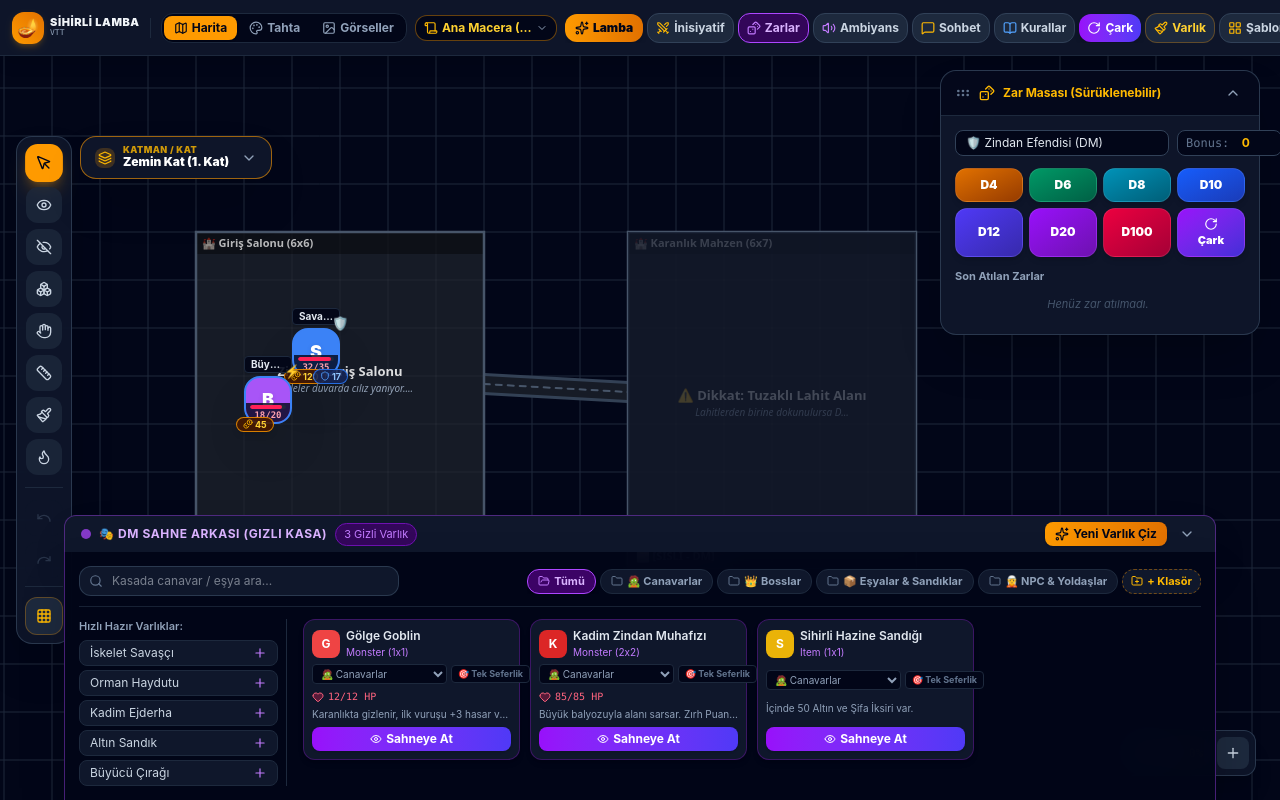
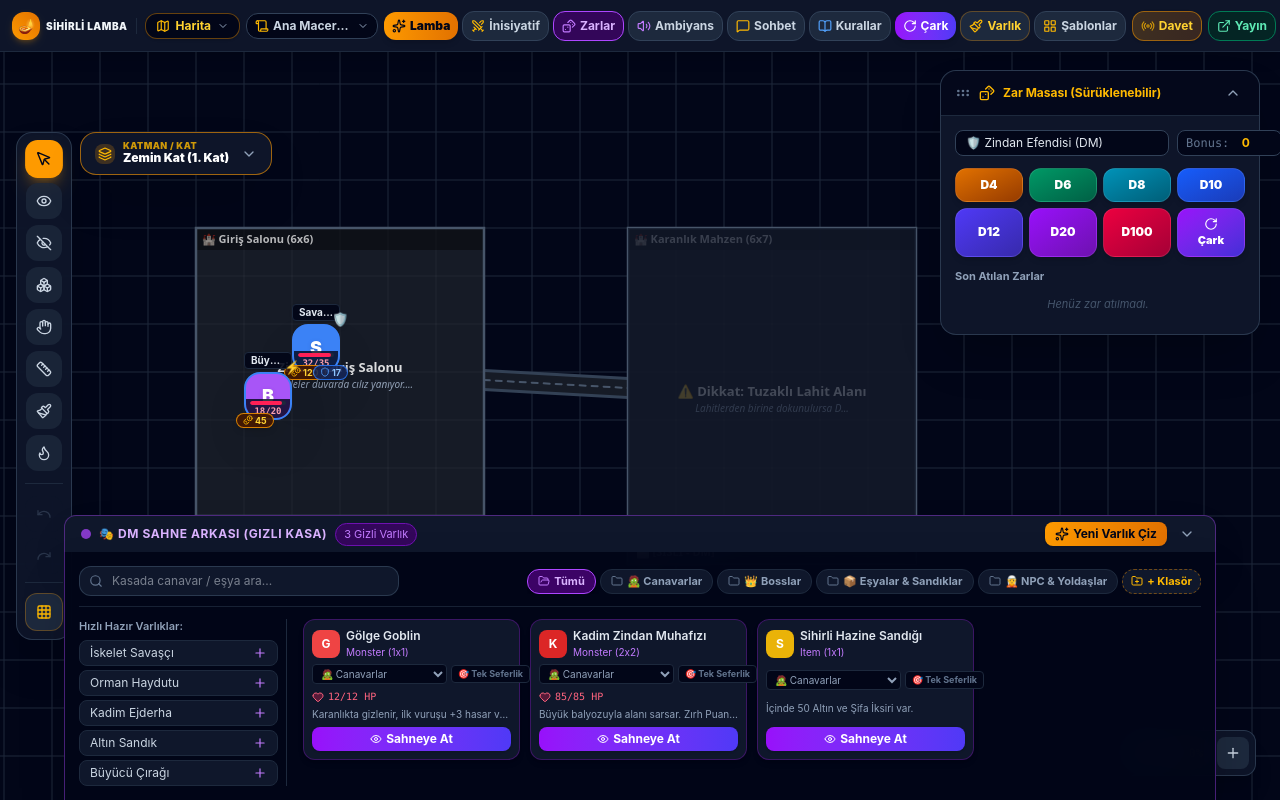
Before and after one commit to HamzaBuzdagli/magic-lamp-vtt, a React (Vite) app: page / in a window 1280 px wide. Built offline with nearby package versions, Linux system fonts and the light colour scheme.

Commit message:
feat: unified Scene Switcher dropdown in top navbar to prevent overflow and save space

```diff
--- a/src/components/ui/TopNavbar.tsx
+++ b/src/components/ui/TopNavbar.tsx
@@ -1,4 +1,4 @@
-import React from 'react';
+import React, { useState, useRef, useEffect } from 'react';
 import {
   Radio,
   Sparkles,
@@ -54,6 +54,19 @@ export const TopNavbar: React.FC = () => {
     isLockedPlayerMode,
   } = useGameStore();
 
+  const [sceneDropdownOpen, setSceneDropdownOpen] = useState(false);
+  const sceneDropdownRef = useRef<HTMLDivElement>(null);
+
+  useEffect(() => {
+    const handleClickOutside = (event: MouseEvent) => {
+      if (sceneDropdownRef.current && !sceneDropdownRef.current.contains(event.target as Node)) {
+        setSceneDropdownOpen(false);
+      }
+    };
+    document.addEventListener('mousedown', handleClickOutside);
+    return () => document.removeEventListener('mousedown', handleClickOutside);
+  }, []);
+
   const activeSession = (sessions || []).find((s) => s.id === activeSessionId) || sessions?.[0];
 
   const handleOpenPlayerWindow = () => {
@@ -61,91 +74,112 @@ export const TopNavbar: React.FC = () => {
   };
 
   return (
-    <header className="h-14 px-3 bg-slate-900/95 border-b border-slate-800 flex items-center justify-between z-40 backdrop-blur-md select-none shrink-0 shadow-lg overflow-x-auto scrollbar-none gap-2">
+    <header className="h-13 px-3 bg-slate-900/95 border-b border-slate-800 flex items-center justify-between z-40 backdrop-blur-md select-none shrink-0 shadow-lg gap-1.5 max-w-full">
 
-      {/* Left: Brand & Scene Switcher */}
-      <div className="flex items-center gap-2 shrink-0">
+      {/* Left: Brand & Scene Switcher Dropdown */}
+      <div className="flex items-center gap-1.5 shrink-0">
         <div
           onClick={() => { if (!isStreamerMode && !isLockedPlayerMode) setLampModalOpen(true); }}
           className={`flex items-center gap-1.5 shrink-0 ${!isStreamerMode && !isLockedPlayerMode ? 'cursor-pointer group' : ''}`}
           title={!isStreamerMode && !isLockedPlayerMode ? 'Sihirli Lambayı Aç' : 'Sihirli Lamba VTT'}
         >
-          <div className="w-8 h-8 rounded-xl bg-gradient-to-tr from-amber-500 to-amber-600 flex items-center justify-center text-lg shadow-md group-hover:scale-105 transition-transform shadow-amber-500/20">
+          <div className="w-7 h-7 rounded-xl bg-gradient-to-tr from-amber-500 to-amber-600 flex items-center justify-center text-sm shadow-md group-hover:scale-105 transition-transform shadow-amber-500/20">
             🪔
           </div>
           <div className="hidden sm:block">
-            <div className="font-black text-[11px] text-slate-100 tracking-wider uppercase leading-none">
+            <div className="font-black text-[10px] text-slate-100 tracking-wider uppercase leading-none">
               SİHİRLİ LAMBA
             </div>
-            <p className="text-[8px] text-slate-400 font-mono leading-tight">VTT</p>
           </div>
         </div>
 
-        <div className="w-px h-5 bg-slate-800 mx-0.5" />
+        <div className="w-px h-4 bg-slate-800 mx-0.5 hidden sm:block" />
 
-        {/* 3 Scene View Tabs */}
-        <div className="flex items-center gap-0.5 bg-slate-950 p-0.5 rounded-xl border border-slate-800 shrink-0">
+        {/* Unified Scene Switcher Dropdown (Harita / Tahta / Görseller) */}
+        <div className="relative" ref={sceneDropdownRef}>
+          <button
+            onClick={() => setSceneDropdownOpen(!sceneDropdownOpen)}
+            className="flex items-center gap-1.5 px-2.5 py-1 bg-slate-950 hover:bg-slate-800 border border-amber-500/40 text-amber-300 rounded-xl text-xs font-bold transition-all cursor-pointer shadow-sm shrink-0"
+            title="Sahne Değiştir (Harita, Çizim Tahtası, Görseller)"
+          >
+            {activeView === 'map' ? (
+              <>
+                <Map className="w-3.5 h-3.5 text-amber-400" />
+                <span>Harita</span>
+              </>
+            ) : activeView === 'whiteboard' ? (
+              <>
+                <Palette className="w-3.5 h-3.5 text-amber-400" />
+                <span>Tahta</span>
+              </>
+            ) : (
+              <>
+                <ImageIcon className="w-3.5 h-3.5 text-amber-400" />
+                <span>Görseller</span>
+              </>
+            )}
+            <ChevronDown className={`w-3 h-3 text-slate-400 transition-transform ${sceneDropdownOpen ? 'rotate-180' : ''}`} />
+          </button>
+
+          {sceneDropdownOpen && (
+            <div
+              className="absolute left-0 top-full mt-1.5 w-40 bg-slate-900 border border-slate-700 rounded-2xl shadow-2xl overflow-hidden z-50 p-1 flex flex-col gap-0.5 animate-in fade-in"
+              onClick={() => setSceneDropdownOpen(false)}
+            >
               <button
                 onClick={() => setActiveView('map')}
-            className={`flex items-center gap-1 px-2.5 py-1 text-xs rounded-lg font-bold transition-all cursor-pointer ${
-              activeView === 'map'
-                ? 'bg-amber-500 text-slate-950 shadow-sm'
-                : 'text-slate-400 hover:text-slate-200'
+                className={`flex items-center gap-2 px-2.5 py-1.5 rounded-xl text-xs font-bold transition-all cursor-pointer ${
+                  activeView === 'map' ? 'bg-amber-500 text-slate-950 shadow-sm' : 'text-slate-300 hover:bg-slate-800'
                 }`}
-            title="Harita Sahnesi"
               >
                 <Map className="w-3.5 h-3.5" />
-            <span className="hidden md:inline">Harita</span>
+                <span>🗺️ Harita Sahnesi</span>
               </button>
 
               <button
                 onClick={() => setActiveView('whiteboard')}
-            className={`flex items-center gap-1 px-2.5 py-1 text-xs rounded-lg font-bold transition-all cursor-pointer ${
-              activeView === 'whiteboard'
-                ? 'bg-amber-500 text-slate-950 shadow-sm'
-                : 'text-slate-400 hover:text-slate-200'
+                className={`flex items-center gap-2 px-2.5 py-1.5 rounded-xl text-xs font-bold transition-all cursor-pointer ${
+                  activeView === 'whiteboard' ? 'bg-amber-500 text-slate-950 shadow-sm' : 'text-slate-300 hover:bg-slate-800'
                 }`}
-            title="Çizim Tahtası Sahnesi"
               >
                 <Palette className="w-3.5 h-3.5" />
-            <span className="hidden md:inline">Tahta</span>
+                <span>🎨 Çizim Tahtası</span>
               </button>
 
               <button
                 onClick={() => setActiveView('roleplay')}
-            className={`flex items-center gap-1 px-2.5 py-1 text-xs rounded-lg font-bold transition-all cursor-pointer ${
-              activeView === 'roleplay'
-                ? 'bg-amber-500 text-slate-950 shadow-sm'
-                : 'text-slate-400 hover:text-slate-200'
+                className={`flex items-center gap-2 px-2.5 py-1.5 rounded-xl text-xs font-bold transition-all cursor-pointer ${
+                  activeView === 'roleplay' ? 'bg-amber-500 text-slate-950 shadow-sm' : 'text-slate-300 hover:bg-slate-800'
                 }`}
-            title="Rol Yapma & Görseller"
               >
                 <ImageIcon className="w-3.5 h-3.5" />
-            <span className="hidden md:inline">Görseller</span>
+                <span>🎭 Rol & Görseller</span>
               </button>
+            </div>
+          )}
         </div>
 
         {/* Campaign Session Selector Pill */}
         {!isStreamerMode && (
           <button
             onClick={() => setSessionModalOpen(true)}
-            className="flex items-center gap-1 px-2 py-1 bg-slate-950 hover:bg-slate-800 border border-amber-500/40 text-amber-300 rounded-xl text-xs font-bold transition-all cursor-pointer shrink-0"
+            className="flex items-center gap-1 px-2 py-1 bg-slate-950 hover:bg-slate-800 border border-slate-700 text-slate-300 rounded-xl text-xs font-bold transition-all cursor-pointer shrink-0 hidden md:flex"
             title="Oturumları Yönet"
           >
             <Scroll className="w-3.5 h-3.5 text-amber-400" />
-            <span className="truncate max-w-[90px] hidden xl:inline">{activeSession?.name || 'Oturumlar'}</span>
+            <span className="truncate max-w-[80px] hidden xl:inline">{activeSession?.name || 'Oturum'}</span>
             <ChevronDown className="w-3 h-3 text-slate-400" />
           </button>
         )}
       </div>
 
-      {/* Center: Tools & Action Buttons */}
-      <div className="flex items-center gap-1 shrink-0 overflow-x-auto">
+      {/* Center: Action Tools (Compact & Responsive) */}
+      <div className="flex items-center gap-1 shrink-0">
         {/* Magic Lamp Trigger (DM Only) */}
         {!isStreamerMode && !isLockedPlayerMode && (
           <button
             onClick={() => setLampModalOpen(true)}
-            className="flex items-center gap-1 px-2.5 py-1.5 bg-gradient-to-r from-amber-500 to-amber-600 hover:from-amber-400 hover:to-amber-500 text-slate-950 font-black text-xs rounded-xl shadow-md transition-all cursor-pointer shrink-0"
+            className="flex items-center gap-1 px-2 py-1.5 bg-gradient-to-r from-amber-500 to-amber-600 hover:from-amber-400 hover:to-amber-500 text-slate-950 font-black text-xs rounded-xl shadow-md transition-all cursor-pointer shrink-0"
             title="AI Sihirli Lamba"
           >
             <Sparkles className="w-3.5 h-3.5" />
@@ -286,7 +320,7 @@ export const TopNavbar: React.FC = () => {
         {!isStreamerMode && (
           <button
             onClick={handleOpenPlayerWindow}
-            className="flex items-center gap-1 px-2 py-1.5 bg-emerald-950/70 hover:bg-emerald-900/90 text-emerald-300 border border-emerald-700 rounded-xl font-bold text-xs transition-all cursor-pointer shrink-0"
+            className="flex items-center gap-1 px-2 py-1.5 bg-emerald-950/70 hover:bg-emerald-900/90 text-emerald-300 border border-emerald-700 rounded-xl font-bold text-xs transition-all cursor-pointer shrink-0 hidden md:flex"
             title="Yayın Penceresi Aç"
           >
             <ExternalLink className="w-3.5 h-3.5" />
@@ -296,14 +330,14 @@ export const TopNavbar: React.FC = () => {
 
         {/* Streamer / DM Mode Switch OR Locked Player Mode Badge */}
         {isLockedPlayerMode || (typeof window !== 'undefined' && window.location.search.includes('room=')) ? (
-          <div className="flex items-center gap-1 px-2.5 py-1 rounded-xl border border-amber-500/40 bg-amber-950/50 text-amber-300 font-bold text-xs font-mono shrink-0">
+          <div className="flex items-center gap-1 px-2 py-1 rounded-xl border border-amber-500/40 bg-amber-950/50 text-amber-300 font-bold text-xs font-mono shrink-0">
             <LockIcon className="w-3.5 h-3.5 text-amber-400" />
-            <span className="truncate max-w-[90px]">{localPlayerName}</span>
+            <span className="truncate max-w-[80px]">{localPlayerName}</span>
           </div>
         ) : (
           <button
             onClick={() => setStreamerMode(!isStreamerMode)}
-            className={`flex items-center gap-1 px-2.5 py-1.5 rounded-xl border font-bold text-xs transition-all shadow-md cursor-pointer shrink-0 ${
+            className={`flex items-center gap-1 px-2 py-1.5 rounded-xl border font-bold text-xs transition-all shadow-md cursor-pointer shrink-0 ${
               isStreamerMode
                 ? 'bg-emerald-950/80 border-emerald-500 text-emerald-300'
                 : 'bg-indigo-950/80 border-indigo-500 text-indigo-300'
```
Lines whose indentation alone changed are shown as unchanged.
